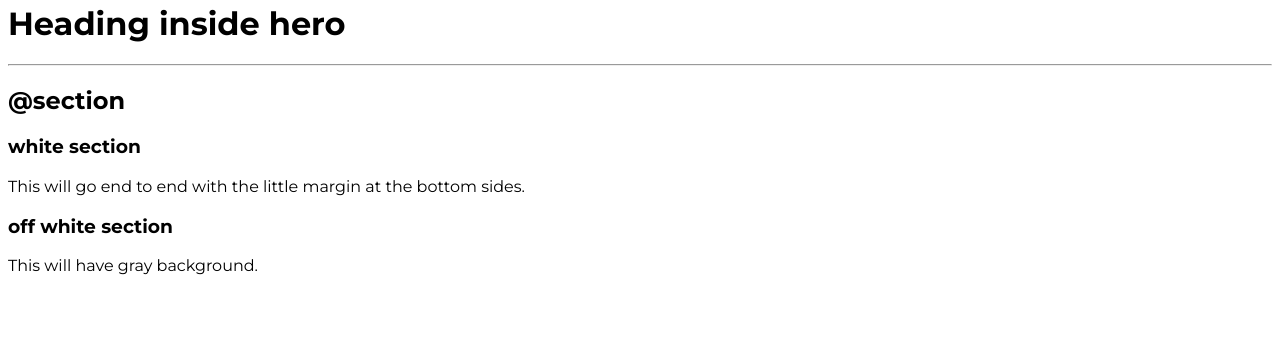
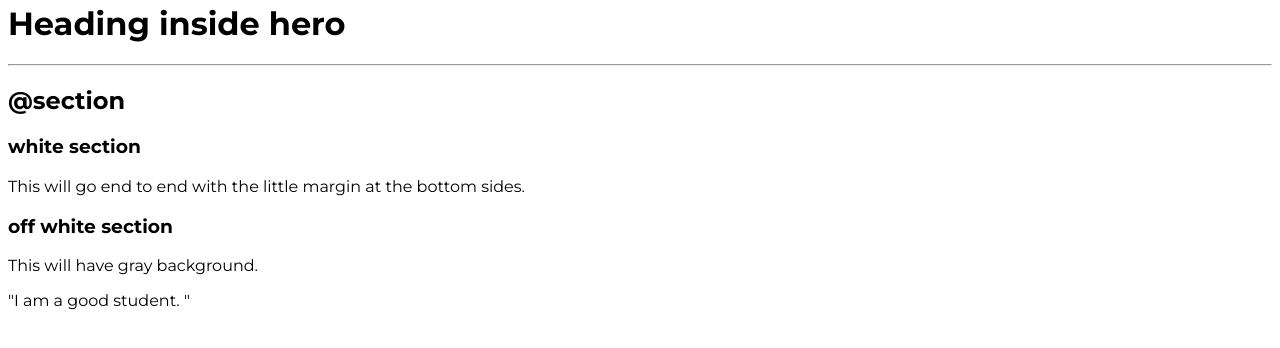
Before and after one commit to tans21/my_new_site, a plain HTML site: page index.html in a window 1280 px wide. Shown: the part 1704-2052 px from the top of the page. Drawn offline with Linux system fonts and the light colour scheme.

Commit message:
paragraph added

```diff
--- a/index.html
+++ b/index.html
@@ -113,6 +113,7 @@
         <h3>off white section</h3>
         <p>This will have gray background.</p>
     </section>
+    <p> "I am a good student. " </p>
 
 
 
```
